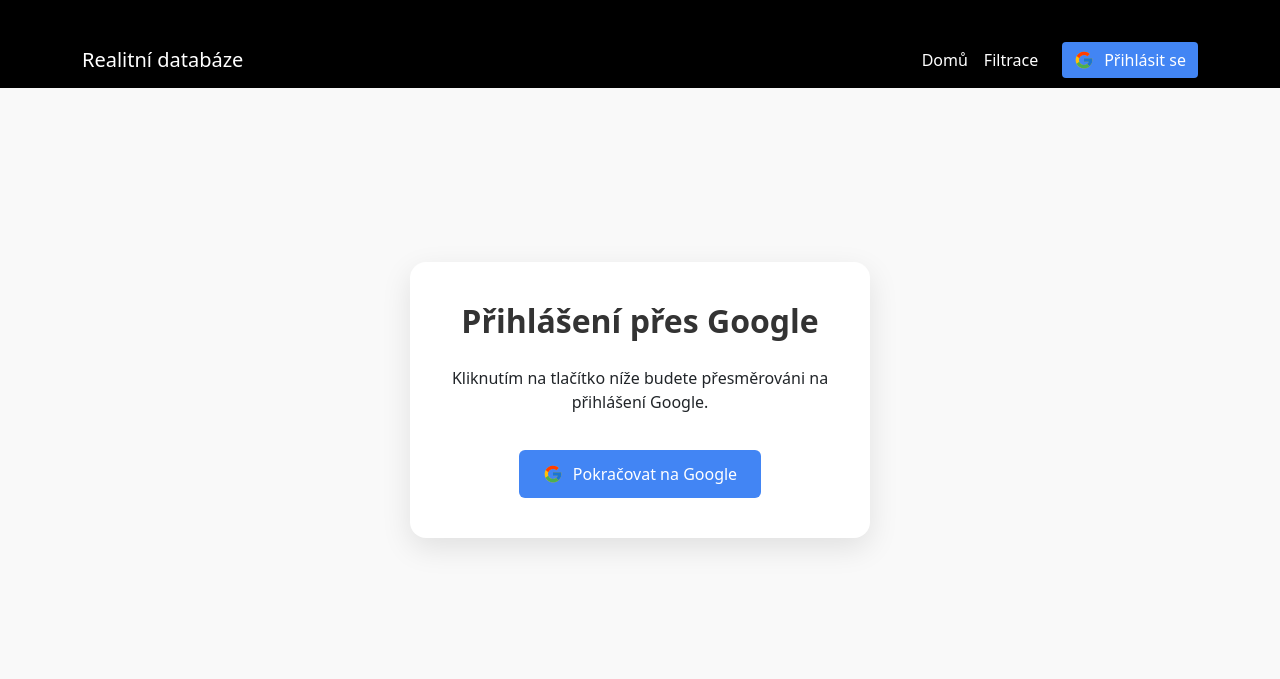
After one commit to gyarab/2024_wt_prj_brtan, a Django app: template prj/main/templates/socialaccount/providers/google/login.html in a window 1280 px wide. The commit adds this page. Shown: the top 679 px of the page. Run offline with Django 5.2, Linux system fonts and the light colour scheme; the template is opened without the code that fills it, so the values that code supplies are empty; some libraries are stand-ins or nearby versions.

Commit message:
funkcni login

```diff
--- a/prj/main/templates/main/base.html
+++ b/prj/main/templates/main/base.html
@@ -1,51 +1,40 @@
+{% load socialaccount %}
 <!DOCTYPE html>
 <html lang="cs">
-    {% load socialaccount %}
-
 <head>
     <meta charset="UTF-8">
     <meta name="viewport" content="width=device-width, initial-scale=1.0">
     <title>{% block title %}Realitní databáze{% endblock %}</title>
-
     <!-- Bootstrap CSS -->
     <link href="https://cdn.jsdelivr.net/npm/bootstrap@5.3.0/dist/css/bootstrap.min.css" rel="stylesheet">
-
     <style>
         .navbar {
             background-color: #000000;
         }
-
         .navbar-brand,
         .nav-link {
             color: #ffffff !important;
             font-weight: 500;
         }
-
         .nav-link.active {
             color: #dc3545 !important;
             font-weight: 600;
         }
-
         .nav-link:hover {
             color: #dc3545 !important;
         }
-
         .dropdown-menu a {
             color: #000;
         }
-
         .dropdown-menu a:hover {
             background-color: #f8f9fa;
         }
-
         body {
             background-color: #f9f9f9;
         }
-
         .container {
             padding-top: 2rem;
         }
-
         .btn-login {
             background-color: #4285F4;
             color: white !important;
@@ -53,21 +42,24 @@
             border-radius: 4px;
             font-weight: 500;
             text-decoration: none;
+            display: inline-flex;
+            align-items: center;
         }
-
         .btn-login:hover {
             background-color: #357ae8;
         }
-
         .dropdown-toggle::after {
             margin-left: 0.5rem;
         }
+        .google-icon {
+            width: 18px;
+            height: 18px;
+            margin-right: 8px;
+        }
     </style>
-
     {% block extra_head %}{% endblock %}
 </head>
 <body>
-
 <!-- Navigační panel -->
 <nav class="navbar navbar-expand-lg">
     <div class="container">
@@ -84,7 +76,6 @@
                     <a class="nav-link {% if request.resolver_match.url_name == 'filtrovani' %}active{% endif %}" href="{% url 'filtrovani' %}">Filtrace</a>
                 </li>
             </ul>
-
             {% if user.is_authenticated %}
             <div class="dropdown">
                 <button class="btn btn-light dropdown-toggle" type="button" data-bs-toggle="dropdown" aria-expanded="false">
@@ -92,24 +83,29 @@
                 </button>
                 <ul class="dropdown-menu dropdown-menu-end">
                     <li><a class="dropdown-item" href="{% url 'oblibene_nemovitosti' %}">Uložené nemovitosti</a></li>
-                    <li><a class="dropdown-item" href="{% url 'account_logout' %}">Odhlásit se</a></li>
+                    <li><a class="dropdown-item" href="{% url 'custom_logout' %}">Odhlásit se</a></li>
                 </ul>
             </div>
             {% else %}
-            <a href="{% provider_login_url 'google' %}" class="btn-login">Přihlásit se</a>
+            <a href="{% url 'custom_login' %}" class="btn-login">
+                <svg class="google-icon" xmlns="http://www.w3.org/2000/svg" viewBox="0 0 48 48">
+                    <path fill="#FFC107" d="M43.611,20.083H42V20H24v8h11.303c-1.649,4.657-6.08,8-11.303,8c-6.627,0-12-5.373-12-12c0-6.627,5.373-12,12-12c3.059,0,5.842,1.154,7.961,3.039l5.657-5.657C34.046,6.053,29.268,4,24,4C12.955,4,4,12.955,4,24c0,11.045,8.955,20,20,20c11.045,0,20-8.955,20-20C44,22.659,43.862,21.35,43.611,20.083z"/>
+                    <path fill="#FF3D00" d="M6.306,14.691l6.571,4.819C14.655,15.108,18.961,12,24,12c3.059,0,5.842,1.154,7.961,3.039l5.657-5.657C34.046,6.053,29.268,4,24,4C16.318,4,9.656,8.337,6.306,14.691z"/>
+                    <path fill="#4CAF50" d="M24,44c5.166,0,9.86-1.977,13.409-5.192l-6.19-5.238C29.211,35.091,26.715,36,24,36c-5.202,0-9.619-3.317-11.283-7.946l-6.522,5.025C9.505,39.556,16.227,44,24,44z"/>
+                    <path fill="#1976D2" d="M43.611,20.083H42V20H24v8h11.303c-0.792,2.237-2.231,4.166-4.087,5.571c0.001-0.001,0.002-0.001,0.003-0.002l6.19,5.238C36.971,39.205,44,34,44,24C44,22.659,43.862,21.35,43.611,20.083z"/>
+                </svg>
+                Přihlásit se
+            </a>
             {% endif %}
         </div>
     </div>
 </nav>
-
 <!-- Hlavní obsah -->
 <div class="container">
     {% block content %}
     {% endblock %}
 </div>
-
 <!-- Bootstrap JS -->
 <script src="https://cdn.jsdelivr.net/npm/bootstrap@5.3.0/dist/js/bootstrap.bundle.min.js"></script>
-
 </body>
 </html>
--- /dev/null
+++ b/prj/main/templates/socialaccount/providers/google/login.html
@@ -0,0 +1,66 @@
+{% extends "main/base.html" %}
+{% load static %}
+{% load socialaccount %}
+{% block title %}Přihlášení přes Google | Realitní databáze{% endblock %}
+{% block content %}
+<style>
+    .google-login-container {
+        display: flex;
+        justify-content: center;
+        align-items: center;
+        min-height: 70vh;
+    }
+    .google-login-card {
+        background-color: white;
+        border-radius: 16px;
+        padding: 40px 30px;
+        box-shadow: 0 10px 30px rgba(0, 0, 0, 0.1);
+        max-width: 460px;
+        width: 100%;
+        text-align: center;
+    }
+    .google-login-card h2 {
+        margin-bottom: 25px;
+        font-weight: 600;
+        color: #333;
+    }
+    .google-btn {
+        background-color: #4285F4;
+        color: white;
+        padding: 12px 24px;
+        font-size: 16px;
+        border-radius: 6px;
+        display: inline-flex;
+        align-items: center;
+        text-decoration: none;
+        margin-top: 20px;
+        transition: background-color 0.3s;
+        border: none;
+        cursor: pointer;
+    }
+    .google-btn:hover {
+        background-color: #357ae8;
+        color: white;
+    }
+    .google-icon {
+        margin-right: 10px;
+        width: 20px;
+        height: 20px;
+    }
+</style>
+<div class="google-login-container">
+    <div class="google-login-card">
+        <h2>Přihlášení přes Google</h2>
+        <p>Kliknutím na tlačítko níže budete přesměrováni na přihlášení Google.</p>
+        <a href="{{ process_url }}" class="google-btn">
+            <svg class="google-icon" xmlns="http://www.w3.org/2000/svg" viewBox="0 0 48 48">
+                <path fill="#FFC107" d="M43.611,20.083H42V20H24v8h11.303c-1.649,4.657-6.08,8-11.303,8c-6.627,0-12-5.373-12-12c0-6.627,5.373-12,12-12c3.059,0,5.842,1.154,7.961,3.039l5.657-5.657C34.046,6.053,29.268,4,24,4C12.955,4,4,12.955,4,24c0,11.045,8.955,20,20,20c11.045,0,20-8.955,20-20C44,22.659,43.862,21.35,43.611,20.083z"/>
+                <path fill="#FF3D00" d="M6.306,14.691l6.571,4.819C14.655,15.108,18.961,12,24,12c3.059,0,5.842,1.154,7.961,3.039l5.657-5.657C34.046,6.053,29.268,4,24,4C16.318,4,9.656,8.337,6.306,14.691z"/>
+                <path fill="#4CAF50" d="M24,44c5.166,0,9.86-1.977,13.409-5.192l-6.19-5.238C29.211,35.091,26.715,36,24,36c-5.202,0-9.619-3.317-11.283-7.946l-6.522,5.025C9.505,39.556,16.227,44,24,44z"/>
+                <path fill="#1976D2" d="M43.611,20.083H42V20H24v8h11.303c-0.792,2.237-2.231,4.166-4.087,5.571c0.001-0.001,0.002-0.001,0.003-0.002l6.19,5.238C36.971,39.205,44,34,44,24C44,22.659,43.862,21.35,43.611,20.083z"/>
+            </svg>
+            Pokračovat na Google
+        </a>
+    </div>
+</div>
+{% endblock %}
```
Also changed, not shown: prj/main/auth_urls.py (added, +11 -0 lines), prj/main/auth_views.py (added, +29 -0 lines), prj/main/templates/account/logout.html (deleted, +0 -39 lines), prj/main/templates/auth/login.html (added, +66 -0 lines), prj/main/templates/auth/logout.html (added, +73 -0 lines), prj/main/templates/socialaccount/login.html (deleted, +0 -45 lines), prj/prj/settings.py (+2 -6 lines), prj/prj/urls.py (+8 -20 lines), prj/db.sqlite3.
